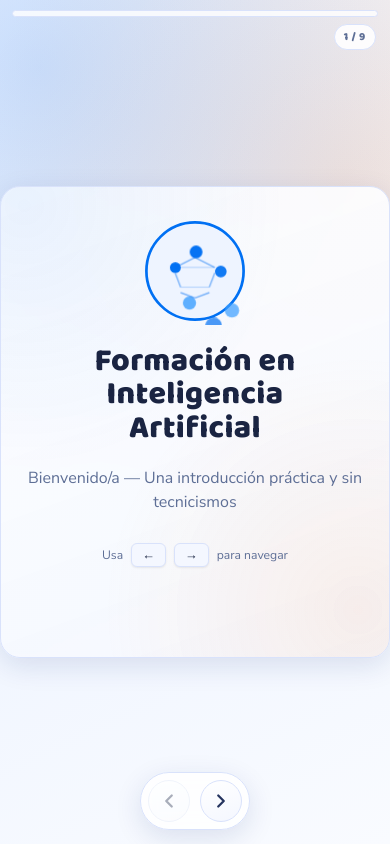
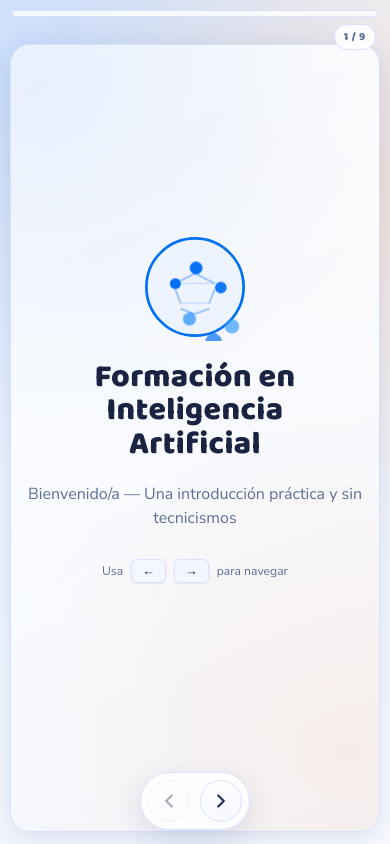
Before and after one commit to DevissonV/copilot-plan-skill-demo, an Angular app: page / in a window 390 px wide. Built offline with nearby package versions, Linux system fonts and the light colour scheme.

Commit message:
feat: se agrega documentacion de contenido y se corrige responsive

```diff
--- a/src/app/app.scss
+++ b/src/app/app.scss
@@ -155,6 +155,13 @@
 }
 
 @media (max-width: 768px) {
+  .slide-stage {
+    align-items: stretch;
+    padding: 44px 10px 12px;
+    overflow-y: auto;
+    overflow-x: hidden;
+  }
+
   .progress-bar {
     top: 10px;
     left: 12px;
--- a/src/app/components/slide/slide.component.html
+++ b/src/app/components/slide/slide.component.html
@@ -624,6 +624,8 @@
           <span class="resource-item">📘 docs.github.com/copilot</span>
           <span class="resource-item">🎓 learn.microsoft.com/ai</span>
           <span class="resource-item">🌐 openai.com/chatgpt</span>
+          <span class="resource-item">⭐ github.com/github/awesome-copilot</span>
+          <span class="resource-item">🧩 github.com/anthropics/skills</span>
         </div>
       </div>
       <p class="closing-author stagger-3">Presentacion creada por <strong>Devisson Vásquez</strong></p>
--- a/src/app/components/slide/slide.component.scss
+++ b/src/app/components/slide/slide.component.scss
@@ -44,12 +44,18 @@ $radius-sm: var(--radius-sm);
 .slide {
   width: 100%;
   height: 100%;
+  max-height: 100%;
   display: flex;
   align-items: center;
   justify-content: center;
   padding: 48px 56px 76px;
   box-sizing: border-box;
   opacity: 0;
+  overflow-y: auto;
+  overflow-x: hidden;
+  overscroll-behavior: contain;
+  -webkit-overflow-scrolling: touch;
+  touch-action: pan-y;
 
   // Shared card-like canvas so every slide keeps the same visual rhythm.
   background:
@@ -1206,6 +1212,8 @@ $radius-sm: var(--radius-sm);
 
 @media (max-width: 768px) {
   .slide {
+    height: auto;
+    min-height: 100%;
     padding: 36px 18px 84px;
     border-radius: 20px;
   }
```
